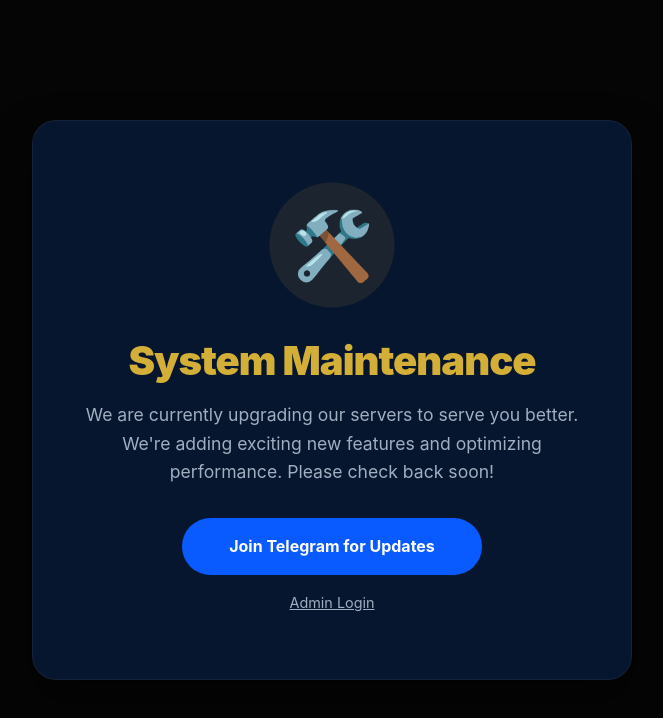
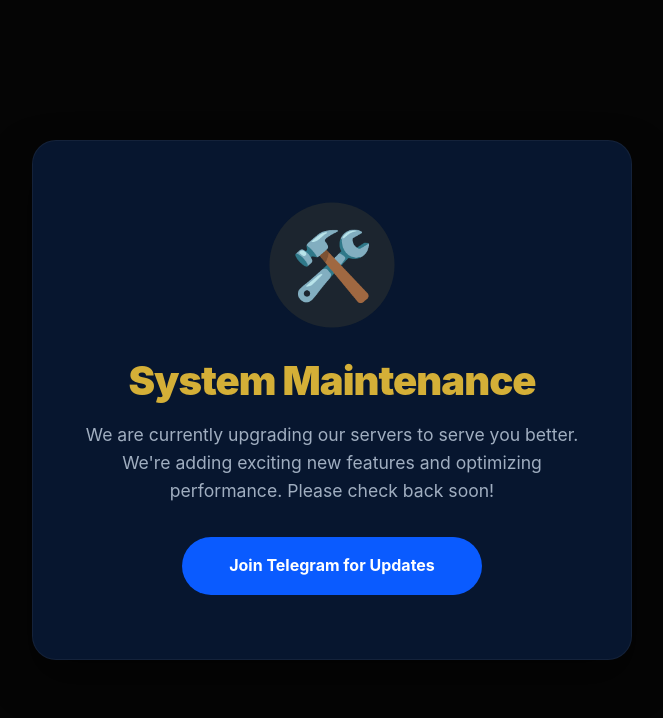
Before and after one commit to Eliyoung2005/EARNIX, a Next.js app: page /maintenance in a window 1280 px wide. Shown: the top 718 px of the page, without its empty margins (308-971 px from the left). Built offline with nearby package versions, Linux system fonts and the light colour scheme; no server answers; the database is empty.

Commit message:
fix: remove admin login link from public maintenance page

```diff
--- a/src/app/maintenance/page.tsx
+++ b/src/app/maintenance/page.tsx
@@ -1,7 +1,6 @@
 'use client';
 
 import { useState, useEffect } from 'react';
-import Link from 'next/link';
 
 export default function MaintenancePage() {
   const [message, setMessage] = useState<string | null>(null);
@@ -42,10 +41,6 @@ export default function MaintenancePage() {
           >
             Join Telegram for Updates
           </a>
-
-          <Link href="/login" style={{ fontSize: '0.9rem', color: 'var(--text-secondary)', textDecoration: 'underline' }}>
-            Admin Login
-          </Link>
         </div>
 
       </div>
```
